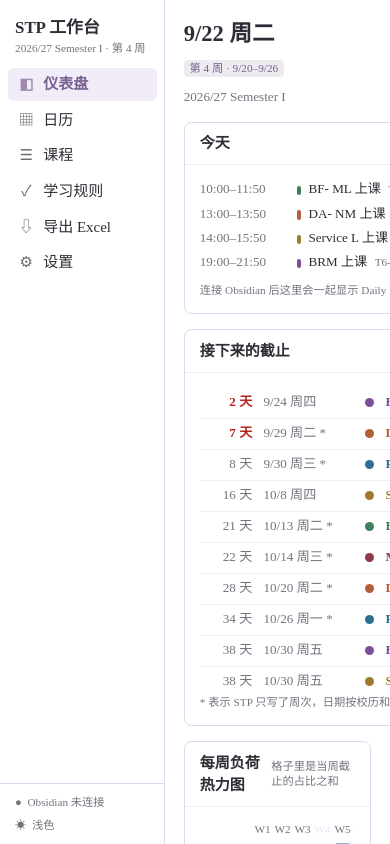
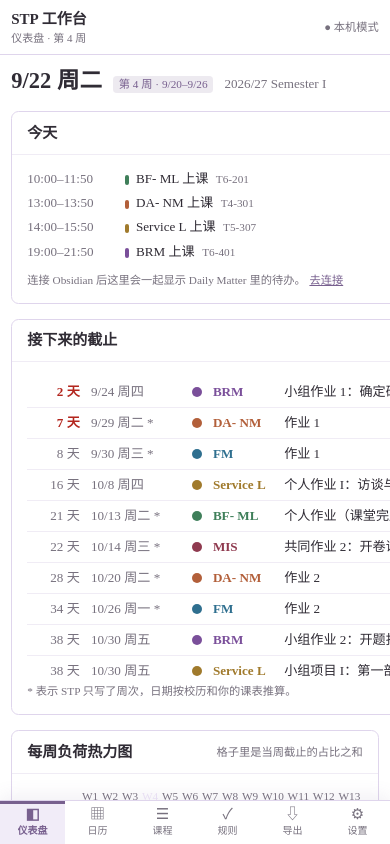
Before and after one commit to GloriaShang/stp-workbench, a React (Vite) app: page / in a window 390 px wide. Built offline with nearby package versions, Linux system fonts and the light colour scheme.

Commit message:
Add responsive mobile workspace layout

```diff
--- a/index.html
+++ b/index.html
@@ -2,7 +2,7 @@
 <html lang="zh-CN">
   <head>
     <meta charset="UTF-8" />
-    <meta name="viewport" content="width=device-width, initial-scale=1.0" />
+    <meta name="viewport" content="width=device-width, initial-scale=1.0, viewport-fit=cover" />
     <title>STP 学期工作台</title>
     <meta name="theme-color" content="#eee5f8" />
     <link rel="manifest" href="./manifest.webmanifest" />
--- a/public/sw.js
+++ b/public/sw.js
@@ -1,6 +1,6 @@
 // 离线缓存：安装成应用后，没网也能打开。
 // 页面本身：优先联网拿最新版，失败时用缓存；带 hash 的静态资源：缓存优先。
-const CACHE = 'stp-workbench-v5'
+const CACHE = 'stp-workbench-v6'
 
 // 安装时就把页面和它引用的脚本、样式、图标存好。
 // 第一次打开时页面还没被接管，下面的 fetch 拦截不到，不预存的话第一次离线打开会是空白页。
--- a/src/App.tsx
+++ b/src/App.tsx
@@ -42,10 +42,11 @@ export default function App() {
 
   const today = useToday((s) => s.today)
   const week = teachingWeekOf(calendar, today)
+  const activeNav = NAV.find((n) => n.id === page)
 
   return (
-    <div className="flex h-screen overflow-hidden">
-      <nav className="flex w-44 shrink-0 flex-col border-r border-line bg-panel-2">
+    <div className="flex h-[100dvh] overflow-hidden md:flex-row">
+      <nav className="hidden w-44 shrink-0 flex-col border-r border-line bg-panel-2 md:flex">
         <div className="px-4 pt-4 pb-3">
           <div className="text-lg font-bold">STP 工作台</div>
           <div className="text-xs text-muted">{calendar.name}{week ? ` · 第 ${week} 周` : ''}</div>
@@ -73,14 +74,38 @@ export default function App() {
           </button>
         </div>
       </nav>
-      <main className="min-w-0 flex-1 overflow-y-auto">
+      <div className="flex min-w-0 flex-1 flex-col overflow-hidden">
+        <header className="flex shrink-0 items-center justify-between gap-3 border-b border-line bg-panel px-3 py-2 md:hidden">
+          <div className="min-w-0">
+            <div className="truncate text-base font-bold">STP 工作台</div>
+            <div className="truncate text-[0.7333rem] text-muted">{activeNav?.label}{week ? ` · 第 ${week} 周` : ''}</div>
+          </div>
+          <div className={`shrink-0 text-xs ${vaultStatus === 'ready' ? 'text-ok' : 'text-muted'}`}>
+            ● {vaultStatus === 'ready' ? '已同步' : '本机模式'}
+          </div>
+        </header>
+        <main className="min-h-0 min-w-0 flex-1 overflow-y-auto">
         {page === 'dashboard' && <Dashboard />}
         {page === 'calendar' && <CalendarPage />}
         {page === 'courses' && <Courses />}
         {page === 'rules' && <Rules />}
         {page === 'export' && <Export />}
         {page === 'settings' && <Settings />}
-      </main>
+        </main>
+        <nav className="mobile-bottom-nav grid shrink-0 grid-cols-6 border-t border-line bg-panel md:hidden" aria-label="手机端主导航">
+          {NAV.map((n) => (
+            <button
+              key={n.id}
+              onClick={() => setPage(n.id)}
+              aria-current={page === n.id ? 'page' : undefined}
+              className={`flex min-w-0 flex-col items-center justify-center gap-0.5 px-0.5 py-1.5 text-[0.6667rem] ${page === n.id ? 'bg-accent-soft font-bold text-accent' : 'text-muted'}`}
+            >
+              <span className="text-base leading-none">{n.icon}</span>
+              <span className="max-w-full truncate">{n.label.replace('学习规则', '规则').replace('导出 Excel', '导出')}</span>
+            </button>
+          ))}
+        </nav>
+      </div>
     </div>
   )
 }
--- a/src/components/ui.tsx
+++ b/src/components/ui.tsx
@@ -67,9 +67,9 @@ export function Num({ value, onChange, min = 0, max = 999, step = 1, className =
   )
 }
 
-export function Segmented<T extends string>({ value, options, onChange }: { value: T; options: { v: T; label: ReactNode }[]; onChange: (v: T) => void }) {
+export function Segmented<T extends string>({ value, options, onChange, className = '' }: { value: T; options: { v: T; label: ReactNode }[]; onChange: (v: T) => void; className?: string }) {
   return (
-    <div className="inline-flex rounded-md border border-line bg-panel p-0.5 text-sm">
+    <div className={`inline-flex rounded-md border border-line bg-panel p-0.5 text-sm ${className}`}>
       {options.map((o) => (
         <button
           key={o.v}
--- a/src/pages/Calendar.tsx
+++ b/src/pages/Calendar.tsx
@@ -101,6 +101,13 @@ export default function CalendarPage() {
   const [quickDay, setQuickDay] = useState<string | null>(null)
   const [toast, setToast] = useState('')
 
+  // 手机上首次打开日历时不要把 7 天挤进窄屏；用户仍可手动切换到其他视图。
+  useEffect(() => {
+    if (window.matchMedia('(max-width: 639px)').matches && view === 'week') set({ view: 'day' })
+    // 只在本页首次挂载时决定默认视图，避免干扰之后的手动选择。
+    // eslint-disable-next-line react-hooks/exhaustive-deps
+  }, [])
+
   // 读取并轮询可见日期的 Obsidian 文件（在 Obsidian 里改动后几秒内同步过来）
   const dateKey = dates.join(',')
   useEffect(() => {
@@ -151,26 +158,27 @@ export default function CalendarPage() {
 
   return (
     <div className="flex h-full flex-col">
-      <div className="flex flex-wrap items-center gap-2 border-b border-line bg-panel px-4 py-2">
-        <Button kind="ghost" onClick={() => go(-1)} aria-label="上一页">‹</Button>
-        <Button onClick={() => setAnchor(today)}>今天</Button>
-        <Button kind="ghost" onClick={() => go(1)} aria-label="下一页">›</Button>
-        <div className="ml-1 text-lg font-bold">{title}</div>
+      <div className="flex flex-wrap items-center gap-1.5 border-b border-line bg-panel px-2 py-2 sm:gap-2 sm:px-4">
+        <Button kind="ghost" className="px-2 sm:px-3" onClick={() => go(-1)} aria-label="上一页">‹</Button>
+        <Button className="px-2.5 sm:px-3" onClick={() => setAnchor(today)}>今天</Button>
+        <Button kind="ghost" className="px-2 sm:px-3" onClick={() => go(1)} aria-label="下一页">›</Button>
+        <div className="ml-0.5 text-base font-bold sm:ml-1 sm:text-lg">{title}</div>
         {wk && <Badge color="var(--accent)">第 {wk} 周</Badge>}
-        <div className="flex-1" />
+        <div className="hidden flex-1 sm:block" />
         <Segmented<CalView>
           value={view}
           onChange={(v) => set({ view: v })}
+          className="ml-auto max-w-full overflow-x-auto"
           options={[{ v: 'day', label: '日' }, { v: '3day', label: '3 天' }, { v: 'week', label: '周' }, { v: 'month', label: '月' }]}
         />
       </div>
-      <div className="flex flex-wrap items-center gap-4 border-b border-line bg-panel-2 px-4 py-1.5 text-sm">
+      <div className="flex flex-wrap items-center gap-x-3 gap-y-2 border-b border-line bg-panel-2 px-3 py-2 text-sm sm:gap-4 sm:px-4 sm:py-1.5">
         <Check checked={layers.classes} onChange={(v) => set({ layers: { ...layers, classes: v } })} label="上课" />
         <Check checked={layers.deadlines} onChange={(v) => set({ layers: { ...layers, deadlines: v } })} label="截止" />
         <Check checked={layers.obsidian} onChange={(v) => set({ layers: { ...layers, obsidian: v } })} label="待办" />
         <Check checked={layers.suggestions} onChange={(v) => set({ layers: { ...layers, suggestions: v } })} label="建议学习块" />
-        <div className="flex-1" />
-        <VaultPill />
+        <div className="hidden flex-1 sm:block" />
+        <div className="w-full sm:w-auto"><VaultPill /></div>
         {view !== 'month' && visibleSug.length > 0 && (
           <Button kind="primary" onClick={adoptAll} disabled={vault.busy}>
             采纳可见的 {visibleSug.length} 个建议
@@ -260,7 +268,7 @@ function VaultPill() {
     )
   return (
     <button className="text-xs text-muted underline" onClick={() => setPage('settings')}>
-      {status === 'unsupported' ? '当前浏览器不支持连接 Obsidian（请用 Chrome）' : status === 'no-daily-dir' ? '找不到 Daily Matter 文件夹' : '未连接 Obsidian（待办先存在工作台）'}
+      {status === 'unsupported' ? <><span className="sm:hidden">手机端使用本机日程</span><span className="hidden sm:inline">当前浏览器不支持连接 Obsidian（请用 Chrome）</span></> : status === 'no-daily-dir' ? '找不到 Daily Matter 文件夹' : '未连接 Obsidian（待办先存在工作台）'}
     </button>
   )
 }
@@ -342,13 +350,14 @@ function TimeGrid(p: {
 
   const gridH = (END_H - START_H) * HOUR
   const colTemplate = { gridTemplateColumns: `repeat(${dates.length}, minmax(0, 1fr))` }
+  const gridStyle = dates.length > 1 ? { ...colTemplate, minWidth: `${dates.length * 112}px` } : colTemplate
 
   return (
-    <div className="flex min-h-0 flex-1 flex-col bg-panel">
+    <div className="flex min-h-0 flex-1 flex-col overflow-x-auto bg-panel">
       {/* 表头：星期 + 日期 */}
       <div className="relative flex border-b border-line">
-        <div className="w-14 shrink-0" />
-        <div className="grid flex-1" style={colTemplate}>
+        <div className="w-11 shrink-0 sm:w-14" />
+        <div className="grid flex-1" style={gridStyle}>
           {dates.map((d, di) => {
             const isToday = d === today
             return (
@@ -364,7 +373,7 @@ function TimeGrid(p: {
                       onClick={p.onPrev}
                       aria-label="查看上一页日程"
                       title="上一页"
-                      className="calendar-page-arrow"
+                      className={`calendar-page-arrow ${dates.length > 1 ? 'mobile-multi-day-arrow' : ''}`}
                     >
                       ‹
                     </button>
@@ -382,7 +391,7 @@ function TimeGrid(p: {
                       onClick={p.onNext}
                       aria-label="查看下一页日程"
                       title="下一页"
-                      className="calendar-page-arrow"
+                      className={`calendar-page-arrow ${dates.length > 1 ? 'mobile-multi-day-arrow' : ''}`}
                     >
                       ›
                     </button>
@@ -395,10 +404,10 @@ function TimeGrid(p: {
       </div>
       {/* 全天栏 */}
       <div className="flex border-b border-line">
-        <div className="flex w-14 shrink-0 items-start justify-center pt-1 text-xs text-muted">
+        <div className="flex w-11 shrink-0 items-start justify-center pt-1 text-xs text-muted sm:w-14">
           W{teachingWeekOf(calendar, dates[0]) ?? '–'}
         </div>
-        <div className="grid max-h-36 flex-1 overflow-y-auto" style={colTemplate}>
+        <div className="grid max-h-36 flex-1 overflow-y-auto" style={gridStyle}>
           {dates.map((d) => {
             const list = allDay.filter((e) => e.date === d).sort((a, b) => kindOrder(a) - kindOrder(b))
             return (
@@ -420,14 +429,14 @@ function TimeGrid(p: {
       {/* 时间轴 */}
       <div ref={scroller} className="relative min-h-0 flex-1 overflow-y-auto">
         <div className="flex" style={{ height: gridH }}>
-          <div className="relative w-14 shrink-0">
+          <div className="relative w-11 shrink-0 sm:w-14">
             {Array.from({ length: END_H - START_H }, (_, i) => (
               <div key={i} className="absolute right-2 -translate-y-2 text-sm font-bold text-muted" style={{ top: i * HOUR }}>
                 {i === 0 ? '' : START_H + i}
               </div>
             ))}
           </div>
-          <div ref={cols} className="relative grid flex-1" style={colTemplate}>
+          <div ref={cols} className="relative grid flex-1" style={gridStyle}>
             {dates.map((d, di) => {
               const isToday = d === today
               const dayEvents = timed.filter((e) => e.date === d && !(drag && drag.ev.id === e.id))
@@ -708,15 +717,16 @@ function Popover({ ev, x, y, onClose, onAdopt, onDismiss, onStatus }: {
     }
   }, [onClose])
 
-  const left = Math.min(x + 8, window.innerWidth - 340)
-  const top = Math.min(y + 8, window.innerHeight - 300)
+  const mobile = window.innerWidth < 640
+  const left = mobile ? 12 : Math.min(x + 8, window.innerWidth - 340)
+  const top = mobile ? Math.max(12, Math.min(y + 8, window.innerHeight - 420)) : Math.min(y + 8, window.innerHeight - 300)
   const c = ev.course
   const assessment = ev.kind === 'deadline' ? courses.find((k) => k.code === c?.code)?.assessments.find((a) => a.id === ev.id.split(':')[2]) : undefined
   const week = teachingWeekOf(calendar, ev.date)
   const row = c?.weekly.find((r) => r.week === week)
 
   return (
-    <div ref={ref} className="fixed z-50 w-80 rounded-lg border border-line bg-panel p-3 text-sm shadow-xl" style={{ left, top }}>
+    <div ref={ref} className="fixed z-50 max-h-[calc(100dvh-24px)] w-[calc(100vw-24px)] overflow-y-auto rounded-lg border border-line bg-panel p-3 text-sm shadow-xl sm:w-80" style={{ left, top }}>
       <div className="mb-1 flex items-start gap-2">
         <span className="mt-1.5 inline-block size-2.5 shrink-0 rounded-full" style={{ background: ev.color }} />
         <div className="font-bold">{ev.kind === 'obsidian' ? (ev.task?.localId ? '待办（工作台）' : 'Obsidian 待办') : ev.title}</div>
@@ -788,11 +798,11 @@ function MonthGrid({ dates, anchor, events, onPick }: { dates: string[]; anchor:
   const month = anchor.slice(0, 7)
   const today = useToday((s) => s.today)
   return (
-    <div className="flex min-h-0 flex-1 flex-col bg-panel">
-      <div className="grid grid-cols-7 border-b border-line text-center text-xs text-muted">
+    <div className="flex min-h-0 flex-1 flex-col overflow-x-auto bg-panel">
+      <div className="grid min-w-[630px] grid-cols-7 border-b border-line text-center text-xs text-muted sm:min-w-0">
         {[1, 2, 3, 4, 5, 6, 7].map((d) => <div key={d} className="py-1.5">{WEEKDAY_ZH[d]}</div>)}
       </div>
-      <div className="grid min-h-0 flex-1 grid-cols-7 grid-rows-6">
+      <div className="grid min-h-0 min-w-[630px] flex-1 grid-cols-7 grid-rows-6 sm:min-w-0">
         {dates.map((d) => {
           const list = events.filter((e) => e.date === d)
           const banners = list.filter((e) => e.kind === 'banner')
--- a/src/pages/Dashboard.tsx
+++ b/src/pages/Dashboard.tsx
@@ -61,7 +61,7 @@ export default function Dashboard() {
   const issues = [...courses.flatMap((c) => courseIssues(calendar, c)), ...globalIssues(calendar, courses)].filter((i) => i.severity !== 'info')
 
   return (
-    <div className="mx-auto max-w-6xl space-y-4 p-5">
+    <div className="mx-auto max-w-6xl space-y-4 p-3 sm:p-5">
       <div className="flex flex-wrap items-baseline gap-3">
         <h1 className="text-2xl font-bold">
           {shortDate(today)} {WEEKDAY_ZH[weekdayOf(today)]}
@@ -104,11 +104,11 @@ export default function Dashboard() {
         </Card>
 
         <Card title="接下来的截止" extra={<span className="text-xs text-muted">{upcoming.length} 项</span>}>
-          <ul className="max-h-80 divide-y divide-line-soft overflow-y-auto">
+          <ul className="max-h-80 divide-y divide-line-soft overflow-auto">
             {upcoming.map(({ c, a, d }) => {
               const left = d.date ? diffDays(today, d.date) : undefined
               return (
-                <li key={a.id} className="flex items-center gap-3 py-1.5 text-sm">
+                <li key={a.id} className="flex min-w-[620px] items-center gap-3 py-1.5 text-sm sm:min-w-0">
                   <span className={`w-14 shrink-0 text-right tabular-nums ${left !== undefined && left <= 7 ? 'font-bold text-danger' : 'text-muted'}`}>
                     {left === undefined ? 'TBA' : left === 0 ? '今天' : `${left} 天`}
                   </span>
--- a/src/pages/Export.tsx
+++ b/src/pages/Export.tsx
@@ -16,7 +16,7 @@ export default function Export() {
   const theme = themeOf(p)
 
   return (
-    <div className="mx-auto grid max-w-7xl gap-4 p-5 lg:grid-cols-[22rem_1fr]">
+    <div className="mx-auto grid max-w-7xl gap-4 p-3 sm:p-5 lg:grid-cols-[22rem_1fr]">
       <div className="space-y-4">
         <Card title="语言">
           <Segmented<Lang> value={p.lang} onChange={(lang) => setP({ lang })} options={[{ v: 'zh', label: '中文' }, { v: 'en', label: 'English' }, { v: 'bi', label: '中英双语' }]} />
--- a/src/pages/Rules.tsx
+++ b/src/pages/Rules.tsx
@@ -19,7 +19,7 @@ export default function Rules() {
     }))
 
   return (
-    <div className="mx-auto max-w-5xl space-y-4 p-5">
+    <div className="mx-auto max-w-5xl space-y-4 p-3 sm:p-5">
       <Card title="常规设置" extra={<span className="text-xs text-muted">可以全部勾选</span>}>
         <div className="space-y-3 text-sm">
           <Row on={r.preview.on} onToggle={(on) => up('preview', { on })}>
@@ -84,7 +84,7 @@ export default function Rules() {
         </div>
       </Card>
 
-      <div className="flex items-center gap-4 rounded-lg border border-accent/40 bg-[color-mix(in_srgb,var(--accent)_7%,var(--panel))] px-4 py-3">
+      <div className="flex flex-wrap items-center gap-3 rounded-lg border border-accent/40 bg-[color-mix(in_srgb,var(--accent)_7%,var(--panel))] px-3 py-3 sm:gap-4 sm:px-4">
         <span className="text-2xl">🤖</span>
         <div className="flex-1 text-sm">
           <b>小助手：</b>不知道怎么选？建议「常规设置」全部勾选，对自己的学习负责哦！加油 :)
--- a/src/pages/Settings.tsx
+++ b/src/pages/Settings.tsx
@@ -18,7 +18,7 @@ export default function Settings() {
   }[vault.status]
 
   return (
-    <div className="mx-auto max-w-3xl space-y-4 p-5">
+    <div className="mx-auto max-w-3xl space-y-4 p-3 sm:p-5">
       <Card title="Obsidian 同步">
         <p className={`mb-3 text-sm ${vault.status === 'ready' ? 'text-ok' : 'text-muted'}`}>{statusText}</p>
         <div className="mb-4 flex flex-wrap gap-2">
@@ -26,7 +26,7 @@ export default function Settings() {
           {vault.status === 'needs-permission' && <Button onClick={vault.reauthorize}>授权读写</Button>}
           {vault.handle && <Button kind="danger" onClick={vault.disconnect}>断开</Button>}
         </div>
-        <div className="grid grid-cols-[8rem_1fr] items-center gap-2 text-sm">
+        <div className="grid grid-cols-1 items-center gap-2 text-sm sm:grid-cols-[8rem_1fr]">
           <span className="text-muted">每日笔记路径</span>
           <input className="field" value={obsidian.dailyPath} onChange={(e) => setObsidian({ dailyPath: e.target.value })} onBlur={() => vault.handle && vault.reauthorize()} />
           <span className="text-muted">时间线标题</span>
--- a/src/styles.css
+++ b/src/styles.css
@@ -96,6 +96,7 @@ body {
   color: var(--text);
   font-family: var(--font-serif);
   -webkit-font-smoothing: antialiased;
+  overscroll-behavior: none;
 }
 input,
 select,
@@ -175,6 +176,26 @@ input[type='number']::-webkit-inner-spin-button {
   outline: 2px solid var(--accent);
   outline-offset: 2px;
 }
+@media (max-width: 639px) {
+  .mobile-bottom-nav {
+    padding-bottom: env(safe-area-inset-bottom);
+    box-shadow: 0 -4px 18px color-mix(in srgb, var(--accent) 10%, transparent);
+  }
+  .mobile-bottom-nav button[aria-current='page'] {
+    box-shadow: inset 0 3px 0 var(--accent);
+  }
+  .mobile-multi-day-arrow {
+    display: none;
+  }
+  .calendar-page-arrow {
+    width: 30px;
+    height: 30px;
+    font-size: 23px;
+  }
+  .course-choice[aria-pressed='true'] {
+    box-shadow: inset 0 -3px 0 var(--accent);
+  }
+}
 .field {
   background: var(--panel);
   border: 1px solid var(--line);
```
Also changed, not shown: src/pages/Courses.tsx (+7 -7 lines).
